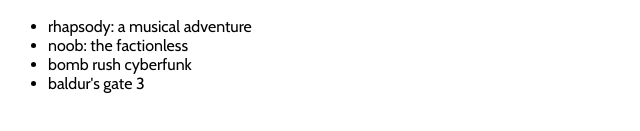
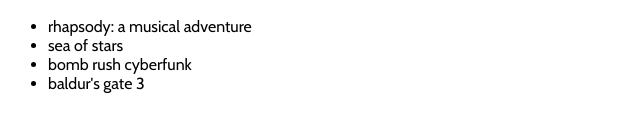
Before and after one commit to cutecycle/girlhours, a Gatsby site: page / in a window 1280 px wide. Shown: the part 331-462 px from the top of the page, 0-640 px from the left. Built offline with nearby package versions, Linux system fonts and the light colour scheme; Gatsby itself is replaced by a stand-in of ours.

Commit message:
Update index.js

```diff
--- a/src/pages/index.js
+++ b/src/pages/index.js
@@ -38,7 +38,7 @@
             <h2>now playing</h2>
             <ul>
                 <li>rhapsody: a musical adventure</li>
-                <li>noob: the factionless</li>
+                <li>sea of stars</li>
                 <li>bomb rush cyberfunk</li>
                 <li>baldur's gate 3</li>
 
```
